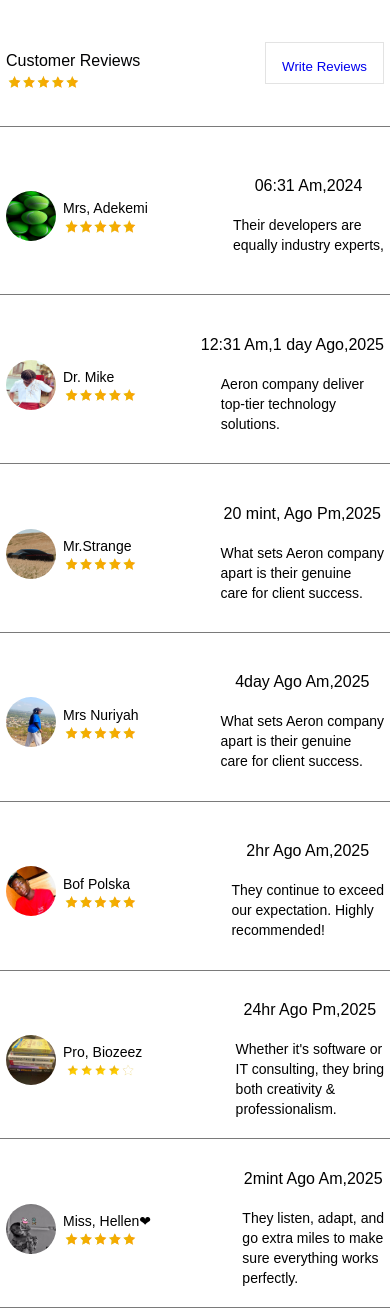
After one commit to Biozeez09/aerontech, a PHP site: page /review.html in a window 390 px wide. The commit adds this page. Run offline with PHP 8.4, Linux system fonts and the light colour scheme.

Commit message:
review commit

```diff
--- a/assest/aerontech.css
+++ b/assest/aerontech.css
@@ -273,7 +273,7 @@ p {
   .M-paragr {
     font-family: var(--paragratext);
     display: block;
-    font-size: 13px;
+    font-size: 14px;
     line-height: 20px;
     font-weight: 300;
     margin-top: 1rem;
@@ -407,7 +407,7 @@ p {
     padding-top: 1rem;
     display: block;
     margin-top: 3rem;
-    margin-bottom: 6rem;
+    margin-bottom: 5rem;
   }
 
   .M-fivethchild-one {
@@ -481,10 +481,10 @@ p {
     flex-direction: column;
     justify-content: center;
     align-items: center;
-    margin-top: 20px;
+    margin-top: 2rem;
+    margin-bottom: 7rem;
     padding-top: 2rem;
     color: black;
-    overflow: scroll;
   }
 
   .M-button {
@@ -688,7 +688,7 @@ p {
   }
 
   .M-eight-two-1 {
-    width: 55%;
+    width: 63%;
     height: 25vh;
     background-color: white;
     display: flex;
@@ -1078,7 +1078,12 @@ p {
     border-radius: 7px;
     outline: none;
     border: none;
+  }
 
+
+  .M-review-button a {
+    text-decoration: none;
+    color: #010102;
   }
 }
 
@@ -1247,7 +1252,7 @@ p {
 
   .M-Footer {
     width: 100%;
-    height: 163vh;
+    height: 165vh;
     background: #080a2d;
     padding-left: 3vh;
     display: block;
@@ -1289,7 +1294,7 @@ p {
   .M-help-link {
     width: 70%;
     height: 35vh;
-    margin-top: 6rem;
+    margin-bottom: 4rem;
     padding-top: 2rem;
     text-decoration: none;
     color: white;
@@ -1301,9 +1306,174 @@ p {
 
   .M-address {
     width: 70%;
-    height: 30vh;
+    height: 27vh;
     text-decoration: none;
     color: white;
     padding-top: 2rem;
   }
 }
+
+
+
+
+
+/* MOBILE REVIEW SECTION */
+
+
+.M-review-cont {
+  display:none;
+}
+
+@media (min-width: 200px) and (max-width: 700px) {
+  .M-review-cont {
+    width: 100%;
+    height: 100vh;
+    display: block;
+  }
+
+  .M-reviewcont-one{
+    width: 100%;
+    height: 15%;
+    background: white;
+    display: flex;
+    justify-content: space-between;
+    align-items: center;
+    padding: 6px;
+    border-bottom: solid 1px rgba(0, 0, 0, 0.521);
+
+  }
+
+  .cus-r-s {
+    font-family: poppins, sans-serif;
+    font-weight: 500;
+    color: #010102;
+  }
+
+  .Review-btn {
+    width: 100%;
+    height: 5vh;
+    padding: 1rem;
+    background: white;
+    font-family: poppins, sans-serif;
+    font-weight: 500;
+    border: none;
+    border: solid 1px rgba(0, 0, 0, 0.11)
+  }
+
+  .Review-btn a {
+    text-decoration: none;
+  }
+
+  .M-review-img {
+    width: 75px;
+  }
+
+
+  .M-reviewwcont-two {
+    width: 100%;
+    height: 20%;
+    background: white;
+    display: flex;
+    align-items: center;
+    justify-content: space-between;
+    padding: 6px;
+    border-bottom: solid 1px rgba(0, 0, 0, 0.521);
+  }
+
+  .Reviewers-img {
+    width: 200%;
+    border-radius: 50%;
+  }
+
+  .Reviewer{
+    width: 25px;
+    margin-right: 2rem;
+    align-items: center;
+    padding-top: 15px;
+  }
+
+  .Reviewercom-two-1{
+    display: flex;
+    align-items: center;
+  }
+
+  .Reviewercom-two-2 {
+    display: flex;
+    flex-direction: column;
+    align-items: center;
+    padding-bottom: 9px;
+
+  }
+
+  .Review-paragrapT {
+    font-family:poppins, sans-serif;
+    font-size: 14px;
+    font-weight: 500;
+    line-height: 20px;
+
+  }
+
+  .M-reviewwcont-three {
+    width: 100%;
+    height: 20%;
+    background: white;
+    display: flex;
+    align-items: center;
+    justify-content: space-between;
+    padding: 6px;
+    border-bottom: solid 1px rgba(0, 0, 0, 0.521);
+  }
+
+  .M-reviewwcont-four {
+    width: 100%;
+    height: 20%;
+    background: white;
+    display: flex;
+    align-items: center;
+    justify-content: space-between;
+    padding: 6px;
+    border-bottom: solid 1px rgba(0, 0, 0, 0.521);
+  }
+
+  .M-reviewwcont-five {
+    width: 100%;
+    height: 20%;
+    background: white;
+    display: flex;
+    align-items: center;
+    justify-content: space-between;
+    padding: 6px;
+    border-bottom: solid 1px rgba(0, 0, 0, 0.521);
+  }
+
+  .M-reviewwcont-six {
+    width: 100%;
+    height: 20%;
+    background: white;
+    display: flex;
+    align-items: center;
+    justify-content: space-between;
+    padding: 6px;
+    border-bottom: solid 1px rgba(0, 0, 0, 0.521);
+  }
+  .M-reviewwcont-seven {
+    width: 100%;
+    height: 20%;
+    background: white;
+    display: flex;
+    align-items: center;
+    justify-content: space-between;
+    padding: 6px;
+    border-bottom: solid 1px rgba(0, 0, 0, 0.521);
+  }
+  .M-reviewwcont-eight {
+    width: 100%;
+    height: 20%;
+    background: white;
+    display: flex;
+    align-items: center;
+    justify-content: space-between;
+    padding: 6px;
+    border-bottom: solid 1px rgba(0, 0, 0, 0.521);
+  }
+}
--- a/contact.html
+++ b/contact.html
@@ -6,6 +6,6 @@
     <title>Document</title>
 </head>
 <body>
-    <li id="CONTACT US">Contact</li>
+
 </body>
 </html>
--- /dev/null
+++ b/review.html
@@ -0,0 +1,252 @@
+<!DOCTYPE html>
+<html lang="en">
+<head>
+    <meta charset="UTF-8">
+    <meta name="viewport" content="width=device-width, initial-scale=1.0">
+    <title>Review</title>
+    <link rel="stylesheet" href="assest/aerontech.css">
+</head>
+<body>
+
+
+
+    <!-- <MOBILE VIEW SECTION REVIEW PAGE👇👇> -->
+
+
+    <div class="M-review-cont">
+
+        <div class="M-reviewcont-one">
+
+            <div class="M-reviewcont-one-1">
+                <p class="cus-r-s">Customer Reviews</p>
+                <img class="M-review-img"
+                src="./assest/images/St5.png">
+            </div>
+
+            <div>
+                <button class="Review-btn">
+                   <a href="biodzeez@gmail.com">
+                    Write Reviews</a>
+                </button>
+            </div>
+        </div>
+
+        <div class="M-reviewwcont-two">
+
+            <div class="Reviewercom-two-1">
+
+                <div class="Reviewer">
+                    <img class="Reviewers-img"
+                    src="./assest/images/Adek.png">
+                </div>
+
+                <div>
+                    <p class="Review-paragrapT">
+                            Mrs, Adekemi
+                    </p>
+
+                    <img class="M-review-img"
+                    src="./assest/images/St5.png">
+                </div>
+            </div>
+
+            <div class="Reviewercom-two-2">
+
+                <p>06:31 Am,2024</p>
+                <p class="Review-paragrapT">
+                    Their developers are<br>equally
+                    industry experts,
+                </p>
+            </div>
+
+        </div>
+
+
+        <div class="M-reviewwcont-three">
+
+
+            <div class="Reviewercom-two-1">
+
+                <div class="Reviewer">
+                    <img class="Reviewers-img"
+                    src="./assest/images/mike.png">
+                </div>
+
+                <div>
+                    <p class="Review-paragrapT">
+                        Dr. Mike
+                    </p>
+
+                    <img class="M-review-img"
+                    src="./assest/images/St5.png">
+                </div>
+            </div>
+
+            <div class="Reviewercom-two-2">
+
+                <p>12:31 Am,1 day Ago,2025</p>
+                <p class="Review-paragrapT">
+                    Aeron company deliver<br>top-tier
+                    technology<br>
+                    solutions.
+                </p>
+            </div>
+        </div>
+
+
+        <div class="M-reviewwcont-four">
+
+            <div class="Reviewercom-two-1">
+
+                <div class="Reviewer">
+                    <img class="Reviewers-img"
+                    src="./assest/images/car.png">
+                </div>
+
+                <div>
+                    <p class="Review-paragrapT">
+                         Mr.Strange
+                    </p>
+
+                    <img class="M-review-img"
+                    src="./assest/images/St5.png">
+                </div>
+            </div>
+
+            <div class="Reviewercom-two-2">
+
+                <p>20 mint, Ago Pm,2025</p>
+                <p class="Review-paragrapT">
+                    What sets Aeron company<br>apart
+                    is their genuine<br>care for client
+                    success.
+                </p>
+            </div>
+        </div>
+
+        <div class="M-reviewwcont-five">
+
+            <div class="Reviewercom-two-1">
+
+                <div class="Reviewer">
+                    <img class="Reviewers-img"
+                    src="./assest/images/bbi.png">
+                </div>
+
+                <div>
+                    <p class="Review-paragrapT">
+                         Mrs Nuriyah
+                    </p>
+
+                    <img class="M-review-img"
+                    src="./assest/images/St5.png">
+                </div>
+            </div>
+
+            <div class="Reviewercom-two-2">
+
+                <p>4day Ago Am,2025</p>
+                <p class="Review-paragrapT">
+                    What sets Aeron company<br>apart
+                    is their genuine<br>care for client
+                    success.
+                </p>
+            </div>
+        </div>
+
+
+        <div class="M-reviewwcont-six">
+
+            <div class="Reviewercom-two-1">
+
+                <div class="Reviewer">
+                    <img class="Reviewers-img"
+                    src="./assest/images/bof.png">
+                </div>
+
+                <div>
+                    <p class="Review-paragrapT">
+                        Bof Polska
+                    </p>
+
+                    <img class="M-review-img"
+                    src="./assest/images/St5.png">
+                </div>
+            </div>
+
+            <div class="Reviewercom-two-2">
+
+                <p>2hr Ago Am,2025</p>
+                <p class="Review-paragrapT">
+                    They continue to
+                    exceed<br>our expectation.
+                    Highly<br>recommended!
+                </p>
+            </div>
+        </div>
+
+
+        <div class="M-reviewwcont-seven">
+
+            <div class="Reviewercom-two-1">
+
+                <div class="Reviewer">
+                    <img class="Reviewers-img"
+                    src="./assest/images/pro.png">
+                </div>
+
+                <div>
+                    <p class="Review-paragrapT">
+                        Pro, Biozeez
+                    </p>
+
+                    <img class="M-review-img"
+                    src="./assest/images/St4.png">
+                </div>
+            </div>
+
+            <div class="Reviewercom-two-2">
+
+                <p>24hr Ago Pm,2025</p>
+                <p class="Review-paragrapT">
+                    Whether it's
+                    software or<br>IT consulting,
+                    they bring<br>both creativity &
+                     <br>professionalism.
+                </p>
+            </div>
+        </div>
+
+        <div class="M-reviewwcont-eight">
+
+            <div class="Reviewercom-two-1">
+
+                <div class="Reviewer">
+                    <img class="Reviewers-img"
+                    src="./assest/images/jmk1.png">
+                </div>
+
+                <div>
+                    <p class="Review-paragrapT">
+                        Miss, Hellen❤
+                    </p>
+
+                    <img class="M-review-img"
+                    src="./assest/images/St5.png">
+                </div>
+            </div>
+
+            <div class="Reviewercom-two-2">
+
+                <p>2mint Ago Am,2025</p>
+                <p class="Review-paragrapT">
+                    They listen, adapt,
+                    and<br>go extra miles to
+                    make<br>sure everything works
+                    <br>perfectly.
+                </p>
+            </div>
+        </div>
+    </div>
+</body>
+</html>
```
Also changed, not shown: index.html (+11 -8 lines), assest/images/1a0db805e7094d60abd376fde461d449.jpg (added), assest/images/Adek.png (added), assest/images/bbi.png (added), assest/images/bio.jpg (added), assest/images/bio1.png (added), assest/images/bof.png (added), assest/images/car.png (added), assest/images/jmk1.png (added), assest/images/mike.png (added), assest/images/pro.png (added).
